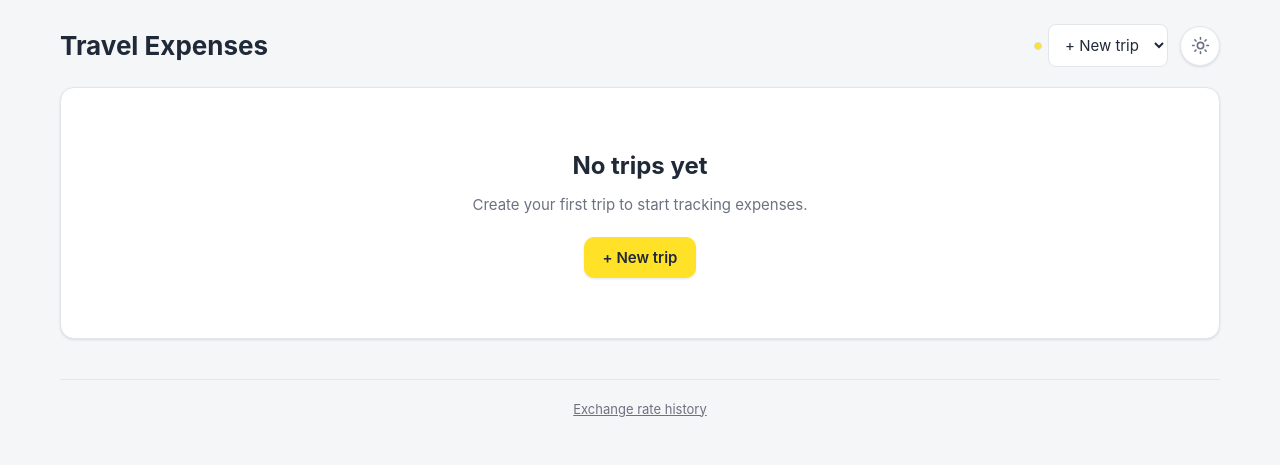
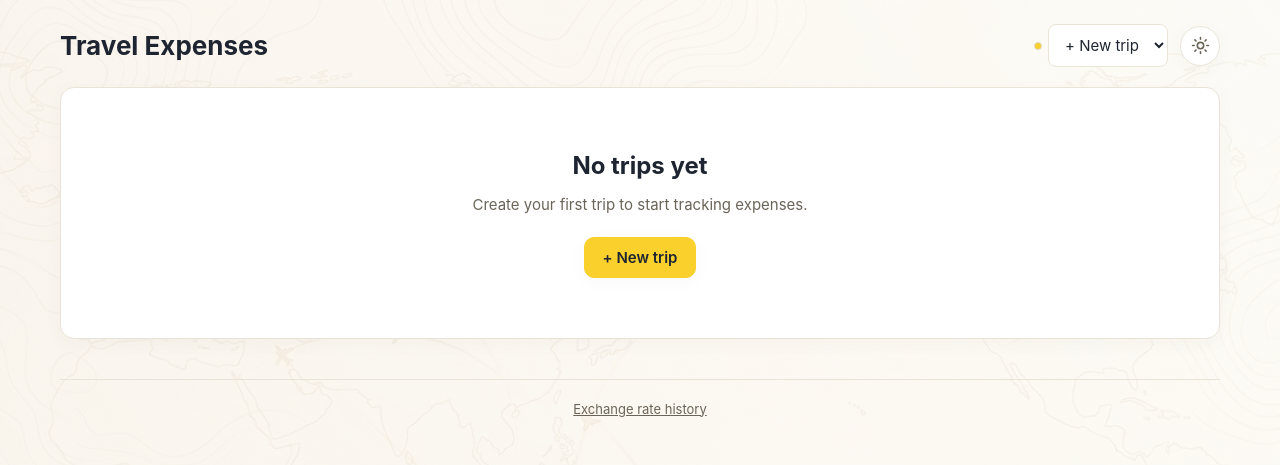
Before and after one commit to jon-zel/finance-tracker, a FastAPI app: page / in a window 1280 px wide. Shown: the top 465 px of the page. Run offline with FastAPI, Linux system fonts and the light colour scheme; data that the repository does not hold is empty.

Commit message:
Warm travel-journal theme, theme-aware chart colors, and per-line tooltip fix
Restyles travel-expenses from the cool-gray neutral system to a warm
sand/cream + navy "travel journal" palette (--bg, --panel, --border,
--amber/gold all updated in both light and dark themes), and adds a subtle
world-map/flight-path background image per theme (bg-light-map.png,
bg-dark-map.jpg) behind opaque cards.

Chart/tooltip fixes in app.js:
- Category palette is now two validated theme-specific arrays
  (CATEGORY_COLORS_LIGHT/DARK) instead of one flat palette reused unchanged
  on dark surfaces, with categoryColor() picking by current data-theme.
- Line chart series are null-filled (not zero-filled) for days a category
  had no spend, so gaps read as a smooth line via spanGaps instead of a
  jagged dive-to-zero-and-back.
- Chart tooltips (line + donut) now use theme CSS vars (--panel,
  --border-strong, --text/--text-muted) and are refreshed on every theme
  toggle via refreshChartThemeColors, since Chart.js only reads those colors
  at creation time and charts are updated in place rather than recreated.
- Line-chart hover mode changed to intersect: true so hovering shows only
  the one line under the cursor, matching the existing per-line highlight
  behavior, instead of a combined tooltip for every visible category at
  that date.

Also adds two Gemini-generated reference images under
design-reference/dashdark-x/, following the existing pattern of checked-in
design reference assets in that folder.

Left package.json/package-lock.json (stray framer-motion dependency, unused
anywhere in the app) untracked per user confirmation — unrelated to this UI
work.

Co-Authored-By: Claude Sonnet 5 <noreply@anthropic.com>

```diff
--- a/travel-expenses/static/app.js
+++ b/travel-expenses/static/app.js
@@ -12,19 +12,44 @@
   // order, not from whatever happens to have data in the current filter) so a
   // category reads as the same color everywhere — chart, legend, donut — no
   // matter which time range or trip is active.
-  const CATEGORY_PALETTE = [
-    "#130e30", "#e261e5", "#59e25d", "#3b6fd6", "#e2833b", "#8a3bd6", "#2f9e8f",
-    "#d63b64", "#5f5c6e", "#c9a13b", "#3bb3d6", "#8fae3b", "#d63b3b", "#8a5a2b",
+  //
+  // Same 8-hue categorical palette as the finance tracker (ported deliberately,
+  // per DESIGN.md's "one family" rule), each mode its own validated instance —
+  // not a flat set of colors reused unchanged on a dark surface. Derived and
+  // checked with the dataviz skill's scripts/validate_palette.js against this
+  // app's actual card surfaces (#ffffff light, #1a1f28 dark): lightness band,
+  // chroma floor, and colorblind-safety (--pairs all) all pass.
+  const CATEGORY_COLORS_LIGHT = [
+    "#2f6fa8", "#1baf7a", "#eda100", "#008300", "#4a3aa7", "#e34948", "#a83a82", "#eb6834",
   ];
-  let categoryColorMap = {};
+  const CATEGORY_COLORS_DARK = [
+    "#4a8ccb", "#199e70", "#c98500", "#008300", "#9085e9", "#e66767", "#c94a9e", "#d95926",
+  ];
+  let categoryColorMapLight = {};
+  let categoryColorMapDark = {};
+
+  function currentThemeName() {
+    return document.documentElement.getAttribute("data-theme") === "dark" ? "dark" : "light";
+  }
 
   function categoryColor(cat) {
-    if (categoryColorMap[cat]) return categoryColorMap[cat];
+    const dark = currentThemeName() === "dark";
+    const map = dark ? categoryColorMapDark : categoryColorMapLight;
+    if (map[cat]) return map[cat];
     // Fallback for a category not in appConfig.categories (e.g. a stray value
     // in the file) — deterministic so it stays the same color across renders.
+    const palette = dark ? CATEGORY_COLORS_DARK : CATEGORY_COLORS_LIGHT;
     let hash = 0;
     for (let i = 0; i < cat.length; i++) hash = (hash * 31 + cat.charCodeAt(i)) | 0;
-    return CATEGORY_PALETTE[Math.abs(hash) % CATEGORY_PALETTE.length];
+    return palette[Math.abs(hash) % palette.length];
+  }
+
+  function hexToRgba(hex, alpha) {
+    const h = (hex || "#000000").replace("#", "");
+    const full = h.length === 3 ? h.split("").map((c) => c + c).join("") : h;
+    const n = parseInt(full, 16);
+    const r = (n >> 16) & 255, g = (n >> 8) & 255, b = n & 255;
+    return `rgba(${r},${g},${b},${alpha})`;
   }
 
   function getVar(name) {
@@ -94,9 +119,11 @@
   async function init() {
     initTheme();
     appConfig = await getConfig();
-    categoryColorMap = {};
+    categoryColorMapLight = {};
+    categoryColorMapDark = {};
     appConfig.categories.forEach((cat, i) => {
-      categoryColorMap[cat] = CATEGORY_PALETTE[i % CATEGORY_PALETTE.length];
+      categoryColorMapLight[cat] = CATEGORY_COLORS_LIGHT[i % CATEGORY_COLORS_LIGHT.length];
+      categoryColorMapDark[cat] = CATEGORY_COLORS_DARK[i % CATEGORY_COLORS_DARK.length];
     });
     pinnedCategories = loadPinnedCategories();
     populateCategorySelect();
@@ -331,10 +358,16 @@
     const dates = Array.from(new Set(expenses.map((e) => e.date))).sort();
     const categories = Array.from(new Set(expenses.map((e) => e.category)));
     const series = {};
-    for (const cat of categories) series[cat] = dates.map(() => 0);
+    // null (not 0) for a day a category wasn't spent on — with spanGaps this
+    // draws a smooth line straight between actual data points instead of a
+    // sharp dive-to-zero-and-back on every gap day. Zero-filling every
+    // category for every date *any* category had an expense was what made
+    // this chart read as a jagged seismograph — a data-shape problem, not a
+    // color one.
+    for (const cat of categories) series[cat] = dates.map(() => null);
     expenses.forEach((e) => {
       const idx = dates.indexOf(e.date);
-      series[e.category][idx] += e.amount;
+      series[e.category][idx] = (series[e.category][idx] || 0) + e.amount;
     });
     return { dates, series };
   }
@@ -455,11 +488,22 @@
   // full page reload.
   function refreshChartThemeColors(chart) {
     const scales = chart.options.scales;
-    if (!scales) return;
-    if (scales.x && scales.x.ticks) scales.x.ticks.color = getVar("--text-muted");
-    if (scales.y) {
-      if (scales.y.ticks) scales.y.ticks.color = getVar("--text-muted");
-      if (scales.y.grid) scales.y.grid.color = getVar("--border");
+    if (scales) {
+      if (scales.x && scales.x.ticks) scales.x.ticks.color = getVar("--text-muted");
+      if (scales.y) {
+        if (scales.y.ticks) scales.y.ticks.color = getVar("--text-muted");
+        if (scales.y.grid) scales.y.grid.color = hexToRgba(getVar("--border-strong"), 0.5);
+      }
+    }
+    // Tooltip colors are read from CSS vars at chart *creation* time only —
+    // charts are updated in place on a theme flip (not torn down), so without
+    // this the tooltip keeps rendering in the old theme's colors.
+    const tooltip = chart.options.plugins && chart.options.plugins.tooltip;
+    if (tooltip) {
+      tooltip.backgroundColor = getVar("--panel");
+      tooltip.borderColor = hexToRgba(getVar("--border-strong"), 0.6);
+      tooltip.titleColor = getVar("--text-muted");
+      tooltip.bodyColor = getVar("--text");
     }
   }
 
@@ -493,8 +537,13 @@
       borderColor: categoryColor(cat),
       backgroundColor: "transparent",
       hoverBorderColor: highlight,
+      hoverBorderWidth: 3,
       borderWidth: 2,
-      pointRadius: 2,
+      pointRadius: 0,
+      pointHoverRadius: 5,
+      pointHoverBackgroundColor: getVar("--panel"),
+      pointHoverBorderColor: highlight,
+      pointHoverBorderWidth: 2,
       tension: 0.25,
       hidden: categoryVisibility[cat] === false,
     }));
@@ -596,6 +645,7 @@
       chart.data.datasets[0].data = values;
       chart.data.datasets[0].backgroundColor = categories.map((cat) => categoryColor(cat));
       chart.$centerText.amount = formatBase(grandTotal);
+      refreshChartThemeColors(chart);
       chart.update();
     } else {
       const ctx = el("chart-donut").getContext("2d");
@@ -609,12 +659,20 @@
             backgroundColor: categories.map((cat) => categoryColor(cat)),
             hoverBackgroundColor: getVar("--amber"),
             borderWidth: 0,
+            hoverOffset: 6,
           }],
         },
         options: {
           cutout: "65%",
           animation: { duration: 350, easing: "easeOutQuart" },
-          plugins: { legend: { display: false } },
+          plugins: {
+            legend: { display: false },
+            tooltip: {
+              backgroundColor: getVar("--panel"), borderColor: hexToRgba(getVar("--border-strong"), 0.6), borderWidth: 1,
+              titleColor: getVar("--text-muted"), bodyColor: getVar("--text"), padding: 10, cornerRadius: 8,
+              displayColors: true, boxPadding: 4,
+            },
+          },
         },
         plugins: [makeDonutCenterPlugin(centerText)],
       });
@@ -671,16 +729,30 @@
   }
 
   function baseChartOptions() {
+    // intersect: true — the by-category chart can have up to a dozen-plus
+    // overlapping lines at once; "nearest, intersect: false" showed every
+    // visible category's value at that date in one giant default tooltip,
+    // which is what actually read as "ugly" (not the line colors). Hovering
+    // must now land on the specific line, matching the existing per-line
+    // hoverBorderColor highlight, which already assumed a one-line-at-a-time
+    // hover model.
     return {
       responsive: true,
       maintainAspectRatio: false,
       animation: { duration: 350, easing: "easeOutQuart" },
-      interaction: { mode: "nearest", intersect: false },
+      interaction: { mode: "nearest", intersect: true },
       scales: {
         x: { ticks: { color: getVar("--text-muted") }, grid: { display: false } },
-        y: { ticks: { color: getVar("--text-muted") }, grid: { color: getVar("--border") } },
+        y: { ticks: { color: getVar("--text-muted") }, grid: { color: hexToRgba(getVar("--border-strong"), 0.5) } },
       },
-      plugins: { legend: { display: false } },
+      plugins: {
+        legend: { display: false },
+        tooltip: {
+          backgroundColor: getVar("--panel"), borderColor: hexToRgba(getVar("--border-strong"), 0.6), borderWidth: 1,
+          titleColor: getVar("--text-muted"), bodyColor: getVar("--text"), padding: 10, cornerRadius: 8,
+          displayColors: true, boxPadding: 4,
+        },
+      },
     };
   }
 
--- a/travel-expenses/static/styles.css
+++ b/travel-expenses/static/styles.css
@@ -9,25 +9,27 @@
    ============================================================ */
 
 :root {
-  /* Neutral surface system */
-  --bg: #f4f6f8;
+  /* Warm "travel journal" surface system — sand/cream page, pure-white cards
+     lifted with a soft blurry shadow instead of a hard border, deep warm-navy
+     ink. Replaces the earlier cool-gray neutral system. */
+  --bg: #fdfbf7;
   --panel: #ffffff;
-  --surface-alt: #f7f9fb;
-  --border: #e2e6ea;
-  --border-strong: #d7dce2;
-  --text: #1f2937;
-  --text-muted: #6b7280;
-  --text-faint: #9aa3af;
+  --surface-alt: #f7f3ec;
+  --border: #eae4d8;
+  --border-strong: #ded5c2;
+  --text: #1e2530;
+  --text-muted: #6b6459;
+  --text-faint: #9a9186;
   --overlay: rgba(17, 24, 39, .5);
 
   /* Travel-app palette identity, translated into the neutral system:
-     green is the semantic accent for spend/data, amber is the single
+     green is the semantic accent for spend/data, amber/gold is the single
      warm highlight, used sparingly. */
   --spend: #1a9c6b;
   --spend-bg: #e6f7f0;
-  --amber: #ffe228;
-  --amber-bg: rgba(255, 226, 40, .18);
-  --on-amber: #1f2937; /* always-dark ink for text sitting on the amber fill, in either theme */
+  --amber: #fad02c;
+  --amber-bg: rgba(250, 208, 44, .18);
+  --on-amber: #1e2530; /* always-dark ink for text sitting on the amber fill, in either theme */
   --danger: #d64545;
   --danger-bg: #fdeaea;
 
@@ -35,8 +37,8 @@
 
   --radius: 14px;
   --radius-sm: 10px;
-  --shadow: 0 1px 3px rgba(16, 24, 40, .08), 0 1px 2px rgba(16, 24, 40, .04);
-  --shadow-hover: 0 8px 24px rgba(16, 24, 40, .12), 0 2px 6px rgba(16, 24, 40, .06);
+  --shadow: 0 4px 20px rgba(0, 0, 0, .03);
+  --shadow-hover: 0 8px 32px rgba(0, 0, 0, .06);
 }
 
 :root[data-theme="dark"] {
@@ -53,9 +55,9 @@
 
   --spend: #3ecf8e;
   --spend-bg: rgba(62, 207, 142, .14);
-  --amber: #ffe228;
-  --amber-bg: rgba(255, 226, 40, .14);
-  --on-amber: #1f2937;
+  --amber: #fad02c;
+  --amber-bg: rgba(250, 208, 44, .14);
+  --on-amber: #1e2530;
   --danger: #f0716c;
   --danger-bg: rgba(240, 113, 108, .14);
 
@@ -75,6 +77,23 @@ body {
   font-size: 15px;
   line-height: 1.5;
   transition: background-color .2s ease, color .2s ease;
+}
+
+/* Same subtle world-map/flight-path backdrop in both themes — a matching
+   cream version for light mode, the navy version for dark. Cards sit on
+   their own opaque --panel fill in either case, so this never affects
+   legibility; it's just ambience in the gutters and page margins. A soft
+   wash in the theme's own --bg tone sits between the flat color and the
+   image so the photo never has to carry contrast on its own. */
+:root body {
+  background-image: linear-gradient(rgba(253, 251, 247, .6), rgba(253, 251, 247, .78)), url("/bg-light-map.png");
+  background-size: cover;
+  background-position: center top;
+  background-attachment: fixed;
+  background-repeat: no-repeat;
+}
+:root[data-theme="dark"] body {
+  background-image: linear-gradient(rgba(18, 22, 28, .55), rgba(18, 22, 28, .72)), url("/bg-dark-map.jpg");
 }
 
 img, svg { display: block; max-width: 100%; }
```
Also changed, not shown: design-reference/dashdark-x/Gemini_Generated_Image_light.png (added), design-reference/dashdark-x/Gemini_Generated_Image_lp70gplp70gplp70.jpg (added), travel-expenses/static/bg-dark-map.jpg (added), travel-expenses/static/bg-light-map.png (added).
